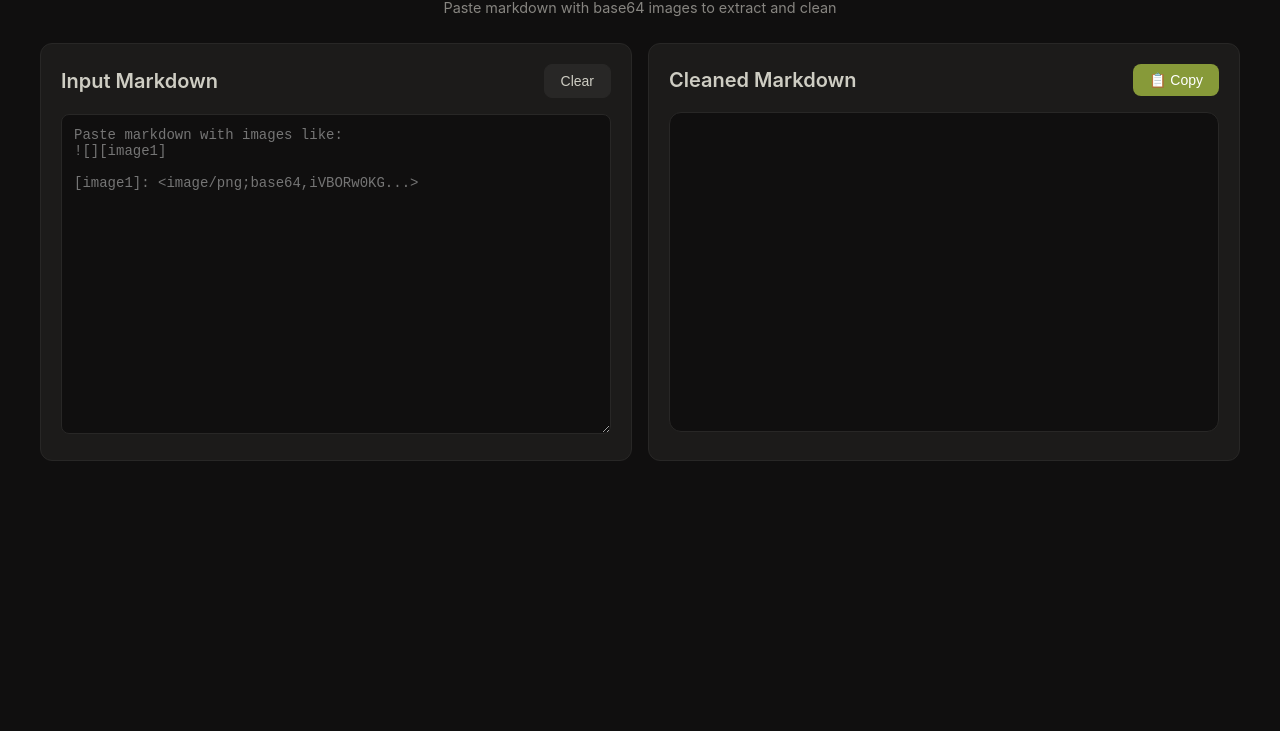
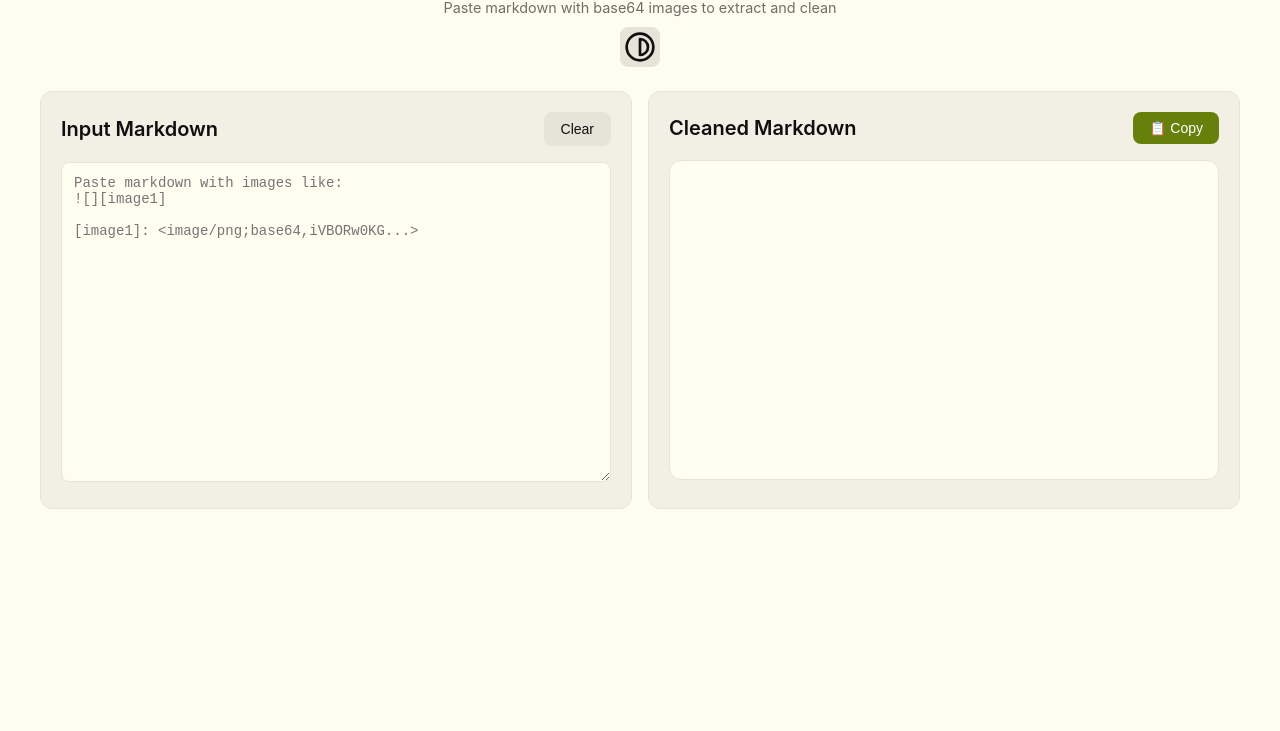
Before and after one commit to KraXen72/cdn, a plain HTML site: page gdocs-markdown-image-processor/index.html in a window 1280 px wide. Shown: the part 69-800 px from the top of the page. Drawn offline with Linux system fonts and the light colour scheme.

Commit message:
extract css, dm toggle

```diff
--- a/gdocs-markdown-image-processor/index.html
+++ b/gdocs-markdown-image-processor/index.html
@@ -1,242 +1,11 @@
 <!DOCTYPE html>
-<html lang="en">
+<html lang="en" class="theme-preload">
 
 <head>
 	<meta charset="UTF-8">
 	<meta name="viewport" content="width=device-width, initial-scale=1.0">
 	<title>Markdown Image Extractor</title>
-	<style>
-		:root {
-			/* Flexoki Dark Palette */
-			--flexoki-bg: #100F0F;
-			--flexoki-bg-2: #1C1B1A;
-			--flexoki-ui: #282726;
-			--flexoki-ui-2: #343331;
-			--flexoki-ui-3: #403E3C;
-			--flexoki-tx-3: #575653;
-			--flexoki-tx-2: #878580;
-			--flexoki-tx: #CECDC3;
-
-			--flexoki-red: #D14D41;
-			--flexoki-orange: #DA702C;
-			--flexoki-yellow: #D0A215;
-			--flexoki-green: #879A39;
-			--flexoki-cyan: #3AA99F;
-			--flexoki-blue: #4385BE;
-			--flexoki-purple: #8B7EC8;
-			--flexoki-magenta: #CE5D97;
-
-			/* Theme Mappings */
-			--bg: var(--flexoki-bg);
-			--card: var(--flexoki-bg-2);
-			--border: var(--flexoki-ui);
-			--text: var(--flexoki-tx);
-			--text-light: var(--flexoki-tx-2);
-			--primary: var(--flexoki-blue);
-			--success: var(--flexoki-green);
-		}
-
-		* {
-			margin: 0;
-			padding: 0;
-			box-sizing: border-box;
-		}
-
-		body {
-			font-family: -apple-system, BlinkMacSystemFont, sans-serif;
-			line-height: 1.5;
-			background: var(--bg);
-			color: var(--text);
-			padding: 1rem;
-		}
-
-		.container {
-			max-width: 1200px;
-			margin: 0 auto;
-		}
-
-		header {
-			text-align: center;
-			margin-bottom: 1.5rem;
-		}
-
-		h1 {
-			font-size: 1.75rem;
-			font-weight: 700;
-			margin-bottom: 0.5rem;
-		}
-
-		.subtitle {
-			color: var(--text-light);
-			font-size: 0.9rem;
-		}
-
-		.grid {
-			display: grid;
-			grid-template-columns: 1fr;
-			gap: 1rem;
-		}
-
-		@media (min-width: 768px) {
-			.grid {
-				grid-template-columns: 1fr 1fr;
-			}
-		}
-
-		.card {
-			background: var(--card);
-			border: 1px solid var(--border);
-			border-radius: 0.75rem;
-			padding: 1.25rem;
-		}
-
-		.card-header {
-			display: flex;
-			justify-content: space-between;
-			align-items: center;
-			margin-bottom: 1rem;
-		}
-
-		.card-header-buttons {
-			display: flex;
-			gap: 1rem;
-		}
-
-		h2 {
-			font-size: 1.25rem;
-			font-weight: 600;
-		}
-
-		.btn {
-			padding: 0.5rem 1rem;
-			font-size: 0.875rem;
-			border-radius: 0.5rem;
-			cursor: pointer;
-		}
-
-		.btn-primary {
-			background: var(--primary);
-			color: white;
-			border: none;
-		}
-
-		.btn-success {
-			background: var(--success);
-			color: white;
-			border: none;
-		}
-
-		.btn:disabled {
-			opacity: 0.5;
-			cursor: not-allowed;
-		}
-
-		textarea {
-			width: 100%;
-			height: 20rem;
-			padding: 0.75rem;
-			background: var(--bg);
-			color: var(--text);
-			border: 1px solid var(--border);
-			border-radius: 0.5rem;
-			font-family: monospace;
-			font-size: 0.875rem;
-			resize: vertical;
-			overflow: auto;
-		}
-
-		pre {
-			white-space: pre-wrap;
-			word-break: break-word;
-		}
-
-		.images {
-			margin-top: 1.5rem;
-		}
-
-		.images-grid {
-			display: grid;
-			grid-template-columns: repeat(auto-fill, minmax(200px, 1fr));
-			gap: 1rem;
-		}
-
-		.image-card {
-			border: 1px solid var(--border);
-			border-radius: 0.5rem;
-			overflow: hidden;
-			background: var(--card);
-		}
-
-		.image-label {
-			padding: 0.5rem;
-			font-size: 0.75rem;
-			background: var(--border);
-			color: var(--text-light);
-		}
-
-		.image-preview {
-			height: 120px;
-			display: flex;
-			align-items: center;
-			justify-content: center;
-			background: var(--flexoki-ui);
-		}
-
-		.image-preview img {
-			max-width: 100%;
-			max-height: 100%;
-			object-fit: contain;
-		}
-
-		.error {
-			background: var(--flexoki-ui);
-			color: var(--flexoki-red);
-			border: 1px solid var(--flexoki-red);
-			padding: 0.75rem;
-			border-radius: 0.5rem;
-			margin-top: 0.5rem;
-			font-size: 0.875rem;
-		}
-
-		.spinner {
-			width: 1rem;
-			height: 1rem;
-			border: 2px solid currentColor;
-			border-top-color: transparent;
-			border-radius: 50%;
-			animation: spin 1s linear infinite;
-		}
-
-		@keyframes spin {
-			to {
-				transform: rotate(360deg);
-			}
-		}
-
-		.placeholder {
-			display: flex;
-			align-items: center;
-			justify-content: center;
-			height: 100%;
-			color: var(--text-light);
-		}
-
-		/* Additional overrides for dark theme inputs */
-		button {
-			color: var(--text);
-			background: var(--flexoki-ui);
-			border: 1px solid var(--border);
-		}
-
-		button:hover {
-			background: var(--flexoki-ui-2);
-		}
-
-		.btn-primary:hover,
-		.btn-success:hover {
-			opacity: 0.9;
-		}
-	</style>
+	<link rel="stylesheet" href="style.css">
 </head>
 
 <body>
@@ -244,6 +13,11 @@
 		<header>
 			<h1>Markdown Image Extractor</h1>
 			<p class="subtitle">Paste markdown with base64 images to extract and clean</p>
+			<div class="header-controls">
+				<button id="theme-toggle" class="btn" aria-label="Toggle theme">
+					<svg xmlns="http://www.w3.org/2000/svg" width="32" height="32" viewBox="0 0 24 24"><!-- Icon from Lucide by Lucide Contributors - https://github.com/lucide-icons/lucide/blob/main/LICENSE --><g fill="none" stroke="currentColor" stroke-linecap="round" stroke-linejoin="round" stroke-width="2"><circle cx="12" cy="12" r="10"/><path d="M12 18a6 6 0 0 0 0-12z"/></g></svg>
+				</button>
+			</div>
 		</header>
 
 		<div class="grid">
@@ -277,8 +51,72 @@
 		</div>
 	</div>
 
-	<script>
-		const input = document.getElementById('input');
+		<script>
+			/* Theme initialization: use system by default, persist user's choice in localStorage.
+			   Prevent flash by keeping `html.theme-preload` until the theme is applied,
+			   then add `theme-ready` to fade in the main content. */
+			(function () {
+				const THEME_KEY = 'gmdip-theme';
+				const doc = document.documentElement;
+				const mq = window.matchMedia('(prefers-color-scheme: light)');
+
+				function applyPref(pref) {
+					if (pref === 'light') doc.classList.add('skin-theme-clientpref-day');
+					else if (pref === 'dark') doc.classList.remove('skin-theme-clientpref-day');
+					else {
+						if (mq.matches) doc.classList.add('skin-theme-clientpref-day');
+						else doc.classList.remove('skin-theme-clientpref-day');
+					}
+				}
+
+				// React to system changes only when no explicit preference is stored
+				if (mq.addEventListener) {
+					mq.addEventListener('change', () => {
+						if (!localStorage.getItem(THEME_KEY)) applyPref('system');
+					});
+				} else {
+					mq.addListener(() => { if (!localStorage.getItem(THEME_KEY)) applyPref('system'); });
+				}
+
+				let stored = localStorage.getItem(THEME_KEY) || 'system';
+				applyPref(stored);
+
+				// Reveal and fade-in
+				doc.classList.remove('theme-preload');
+				void document.body.offsetWidth; // force reflow
+				doc.classList.add('theme-ready');
+
+				// Toggle button wiring
+				const btn = document.getElementById('theme-toggle');
+				if (btn) {
+					const updateButton = () => {
+						const s = localStorage.getItem(THEME_KEY);
+						const effective = s || (mq.matches ? 'light' : 'dark');
+						btn.setAttribute('aria-pressed', effective === 'light');
+					};
+
+					btn.addEventListener('click', () => {
+						const s = localStorage.getItem(THEME_KEY);
+						const effective = s || (mq.matches ? 'light' : 'dark');
+						const newPref = effective === 'light' ? 'dark' : 'light';
+						localStorage.setItem(THEME_KEY, newPref);
+						applyPref(newPref);
+						updateButton();
+					});
+
+					// Right-click resets to system preference (convenience)
+					btn.addEventListener('contextmenu', (e) => {
+						e.preventDefault();
+						localStorage.removeItem(THEME_KEY);
+						applyPref('system');
+						updateButton();
+					});
+
+					updateButton();
+				}
+			})();
+
+			const input = document.getElementById('input');
 		const output = document.getElementById('output');
 		const errorEl = document.getElementById('error');
 		const imagesSection = document.getElementById('images');
--- /dev/null
+++ b/gdocs-markdown-image-processor/style.css
@@ -0,0 +1,277 @@
+:root {
+			/* Flexoki Dark Palette */
+			--flexoki-bg: #100F0F;
+			--flexoki-bg-2: #1C1B1A;
+			--flexoki-ui: #282726;
+			--flexoki-ui-2: #343331;
+			--flexoki-ui-3: #403E3C;
+			--flexoki-tx-3: #575653;
+			--flexoki-tx-2: #878580;
+			--flexoki-tx: #CECDC3;
+
+			--flexoki-red: #D14D41;
+			--flexoki-orange: #DA702C;
+			--flexoki-yellow: #D0A215;
+			--flexoki-green: #879A39;
+			--flexoki-cyan: #3AA99F;
+			--flexoki-blue: #4385BE;
+			--flexoki-purple: #8B7EC8;
+			--flexoki-magenta: #CE5D97;
+
+			/* Theme Mappings */
+			--bg: var(--flexoki-bg);
+			--card: var(--flexoki-bg-2);
+			--border: var(--flexoki-ui);
+			--text: var(--flexoki-tx);
+			--text-light: var(--flexoki-tx-2);
+			--primary: var(--flexoki-blue);
+			--success: var(--flexoki-green);
+		}
+
+		/* Light theme variables (applies when html has `skin-theme-clientpref-day`) */
+		:root, html, html.skin-theme-clientpref-day {
+			--flexoki-bg:      #FFFCF0;
+			--flexoki-bg-2:    #F2F0E5;
+			--flexoki-ui:      #E6E4D9;
+			--flexoki-ui-2:    #DAD8CE;
+			--flexoki-ui-3:    #CECDC3;
+			--flexoki-tx-3:    #B7B5AC;
+			--flexoki-tx-2:    #6F6E69;
+			--flexoki-tx:      #100F0F;
+
+			--flexoki-red:     #AF3029;
+			--flexoki-orange:  #BC5215;
+			--flexoki-yellow:  #AD8301;
+			--flexoki-green:   #66800B;
+			--flexoki-cyan:    #24837B;
+			--flexoki-blue:    #205EA6;
+			--flexoki-purple:  #5E409D;
+			--flexoki-magenta: #A02F6F;
+
+			--p-normal: .5rem;
+			--p-small: .25rem;
+			--br: .3rem;
+		}
+
+		/* Prevent flash: hide content until theme is applied, then fade-in main content */
+		.container { opacity: 0; transition: opacity 0.125s ease; }
+		html.theme-ready .container { opacity: 1; }
+		html.theme-preload { visibility: hidden; }
+
+		* {
+			margin: 0;
+			padding: 0;
+			box-sizing: border-box;
+		}
+
+		body {
+			font-family: -apple-system, BlinkMacSystemFont, sans-serif;
+			line-height: 1.5;
+			background: var(--bg);
+			color: var(--text);
+			padding: 1rem;
+		}
+
+		.container {
+			max-width: 1200px;
+			margin: 0 auto;
+		}
+
+		header {
+			text-align: center;
+			margin-bottom: 1.5rem;
+		}
+
+		.header-controls {
+			display: flex;
+			justify-content: center;
+			margin-top: 0.5rem;
+			gap: 0.5rem;
+		}
+
+		#theme-toggle {
+			width: 40px;
+			height: 40px;
+			padding: 0;
+			display: inline-flex;
+			align-items: center;
+			justify-content: center;
+			border-radius: 0.5rem;
+		}
+
+		h1 {
+			font-size: 1.75rem;
+			font-weight: 700;
+			margin-bottom: 0.5rem;
+		}
+
+		.subtitle {
+			color: var(--text-light);
+			font-size: 0.9rem;
+		}
+
+		.grid {
+			display: grid;
+			grid-template-columns: 1fr;
+			gap: 1rem;
+		}
+
+		@media (min-width: 768px) {
+			.grid {
+				grid-template-columns: 1fr 1fr;
+			}
+		}
+
+		.card {
+			background: var(--card);
+			border: 1px solid var(--border);
+			border-radius: 0.75rem;
+			padding: 1.25rem;
+		}
+
+		.card-header {
+			display: flex;
+			justify-content: space-between;
+			align-items: center;
+			margin-bottom: 1rem;
+		}
+
+		.card-header-buttons {
+			display: flex;
+			gap: 1rem;
+		}
+
+		h2 {
+			font-size: 1.25rem;
+			font-weight: 600;
+		}
+
+		.btn {
+			padding: 0.5rem 1rem;
+			font-size: 0.875rem;
+			border-radius: 0.5rem;
+			cursor: pointer;
+		}
+
+		.btn-primary {
+			background: var(--primary);
+			color: white;
+			border: none;
+		}
+
+		.btn-success {
+			background: var(--success);
+			color: white;
+			border: none;
+		}
+
+		.btn:disabled {
+			opacity: 0.5;
+			cursor: not-allowed;
+		}
+
+		textarea {
+			width: 100%;
+			height: 20rem;
+			padding: 0.75rem;
+			background: var(--bg);
+			color: var(--text);
+			border: 1px solid var(--border);
+			border-radius: 0.5rem;
+			font-family: monospace;
+			font-size: 0.875rem;
+			resize: vertical;
+			overflow: auto;
+		}
+
+		pre {
+			white-space: pre-wrap;
+			word-break: break-word;
+		}
+
+		.images {
+			margin-top: 1.5rem;
+		}
+
+		.images-grid {
+			display: grid;
+			grid-template-columns: repeat(auto-fill, minmax(200px, 1fr));
+			gap: 1rem;
+		}
+
+		.image-card {
+			border: 1px solid var(--border);
+			border-radius: 0.5rem;
+			overflow: hidden;
+			background: var(--card);
+		}
+
+		.image-label {
+			padding: 0.5rem;
+			font-size: 0.75rem;
+			background: var(--border);
+			color: var(--text-light);
+		}
+
+		.image-preview {
+			height: 120px;
+			display: flex;
+			align-items: center;
+			justify-content: center;
+			background: var(--flexoki-ui);
+		}
+
+		.image-preview img {
+			max-width: 100%;
+			max-height: 100%;
+			object-fit: contain;
+		}
+
+		.error {
+			background: var(--flexoki-ui);
+			color: var(--flexoki-red);
+			border: 1px solid var(--flexoki-red);
+			padding: 0.75rem;
+			border-radius: 0.5rem;
+			margin-top: 0.5rem;
+			font-size: 0.875rem;
+		}
+
+		.spinner {
+			width: 1rem;
+			height: 1rem;
+			border: 2px solid currentColor;
+			border-top-color: transparent;
+			border-radius: 50%;
+			animation: spin 1s linear infinite;
+		}
+
+		@keyframes spin {
+			to {
+				transform: rotate(360deg);
+			}
+		}
+
+		.placeholder {
+			display: flex;
+			align-items: center;
+			justify-content: center;
+			height: 100%;
+			color: var(--text-light);
+		}
+
+		/* Additional overrides for dark theme inputs */
+		button {
+			color: var(--text);
+			background: var(--flexoki-ui);
+			border: 1px solid var(--border);
+		}
+
+		button:hover {
+			background: var(--flexoki-ui-2);
+		}
+
+		.btn-primary:hover,
+		.btn-success:hover {
+			opacity: 0.9;
+		}
```
